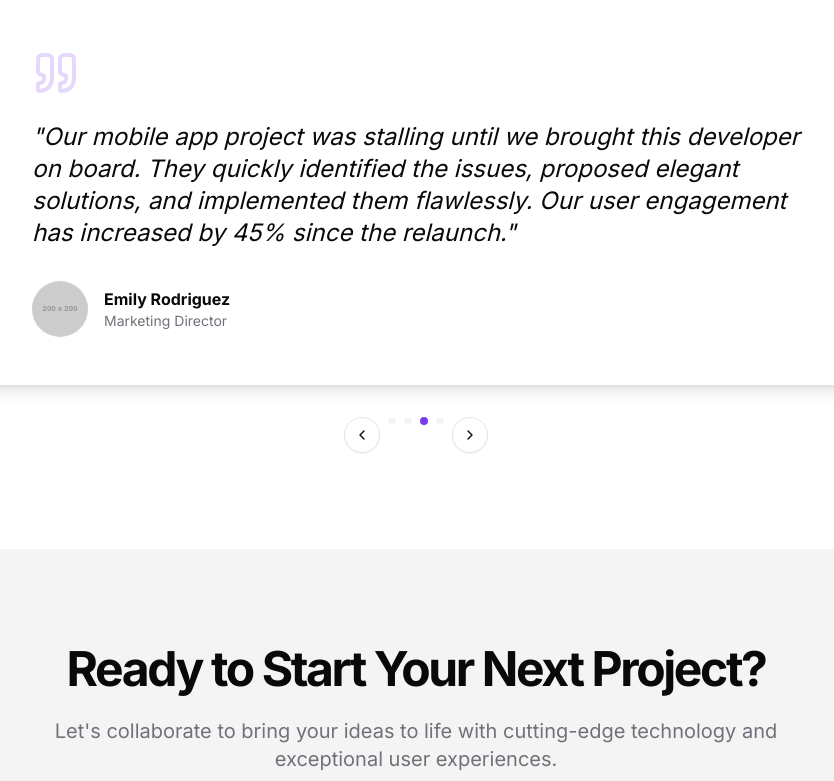
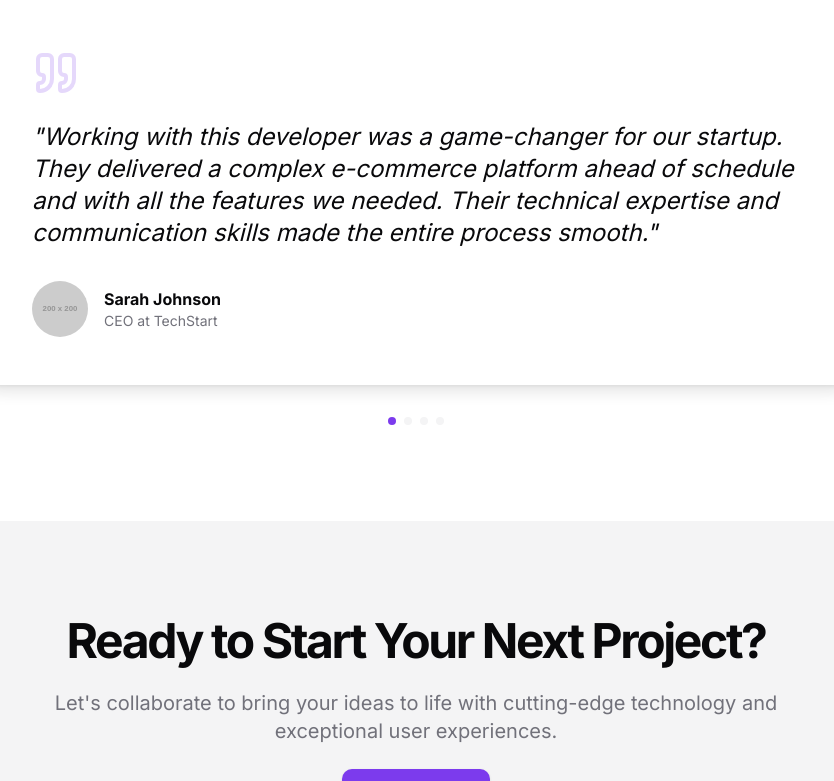
Before and after one commit to NexGenCodes/porfolio, a Next.js app: page / in a window 1280 px wide. Shown: the part 2709-3490 px from the top of the page, without its empty margins (224-1058 px from the left). Built offline with nearby package versions, Linux system fonts and the light colour scheme.

Commit message:
increased the tesimonial carousel timer

```diff
--- a/src/components/contact-cta.tsx
+++ b/src/components/contact-cta.tsx
@@ -14,7 +14,7 @@ export function ContactCta() {
             technology and exceptional user experiences.
           </p>
           <Button size="lg" asChild>
-            <Link href="/contact">Get in Touch</Link>
+            <Link href="/contacts">Get in Touch</Link>
           </Button>
         </div>
       </div>
--- a/src/components/section/testimonial.tsx
+++ b/src/components/section/testimonial.tsx
@@ -2,10 +2,11 @@
 
 import { useState, useEffect } from "react";
 import Image from "next/image";
-import { ChevronLeft, ChevronRight, Quote } from "lucide-react";
+// import { ChevronLeft, ChevronRight, Quote } from "lucide-react";
 import { Button } from "@/components/ui/button";
 import { Card, CardContent } from "@/components/ui/card";
 import { testimonials } from "@/constants/testimonial";
+import { Quote } from "lucide-react";
 
 export function TestimonialsSection() {
   const [currentIndex, setCurrentIndex] = useState(0);
@@ -14,16 +15,16 @@ export function TestimonialsSection() {
     setCurrentIndex((prevIndex) => (prevIndex + 1) % testimonials.length);
   };
 
-  const prevTestimonial = () => {
-    setCurrentIndex(
-      (prevIndex) => (prevIndex - 1 + testimonials.length) % testimonials.length
-    );
-  };
+  // const prevTestimonial = () => {
+  //   setCurrentIndex(
+  //     (prevIndex) => (prevIndex - 1 + testimonials.length) % testimonials.length
+  //   );
+  // };
 
   useEffect(() => {
     const interval = setInterval(() => {
       nextTestimonial();
-    }, 1000);
+    }, 8000);
 
     return () => clearInterval(interval);
   }, []);
@@ -82,7 +83,7 @@ export function TestimonialsSection() {
           </Card>
 
           <div className="flex justify-center mt-8 gap-2">
-            <Button
+            {/* <Button
               variant="outline"
               size="icon"
               onClick={prevTestimonial}
@@ -90,7 +91,7 @@ export function TestimonialsSection() {
               aria-label="Previous testimonial"
             >
               <ChevronLeft className="h-4 w-4" />
-            </Button>
+            </Button> */}
 
             {testimonials.map((_, index) => (
               <Button
@@ -108,7 +109,7 @@ export function TestimonialsSection() {
               </Button>
             ))}
 
-            <Button
+            {/* <Button
               variant="outline"
               size="icon"
               onClick={nextTestimonial}
@@ -116,7 +117,7 @@ export function TestimonialsSection() {
               aria-label="Next testimonial"
             >
               <ChevronRight className="h-4 w-4" />
-            </Button>
+            </Button> */}
           </div>
         </div>
       </div>
```
